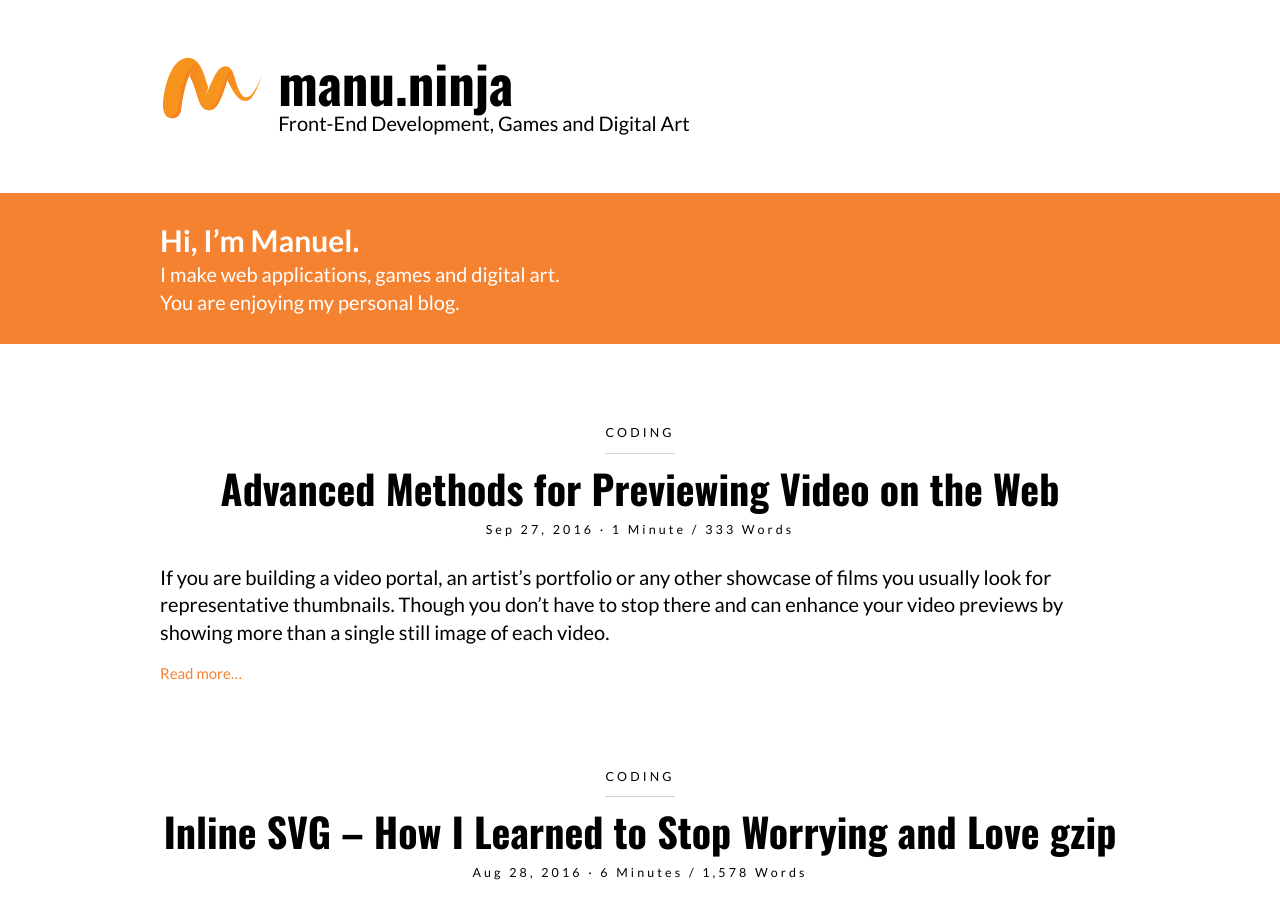
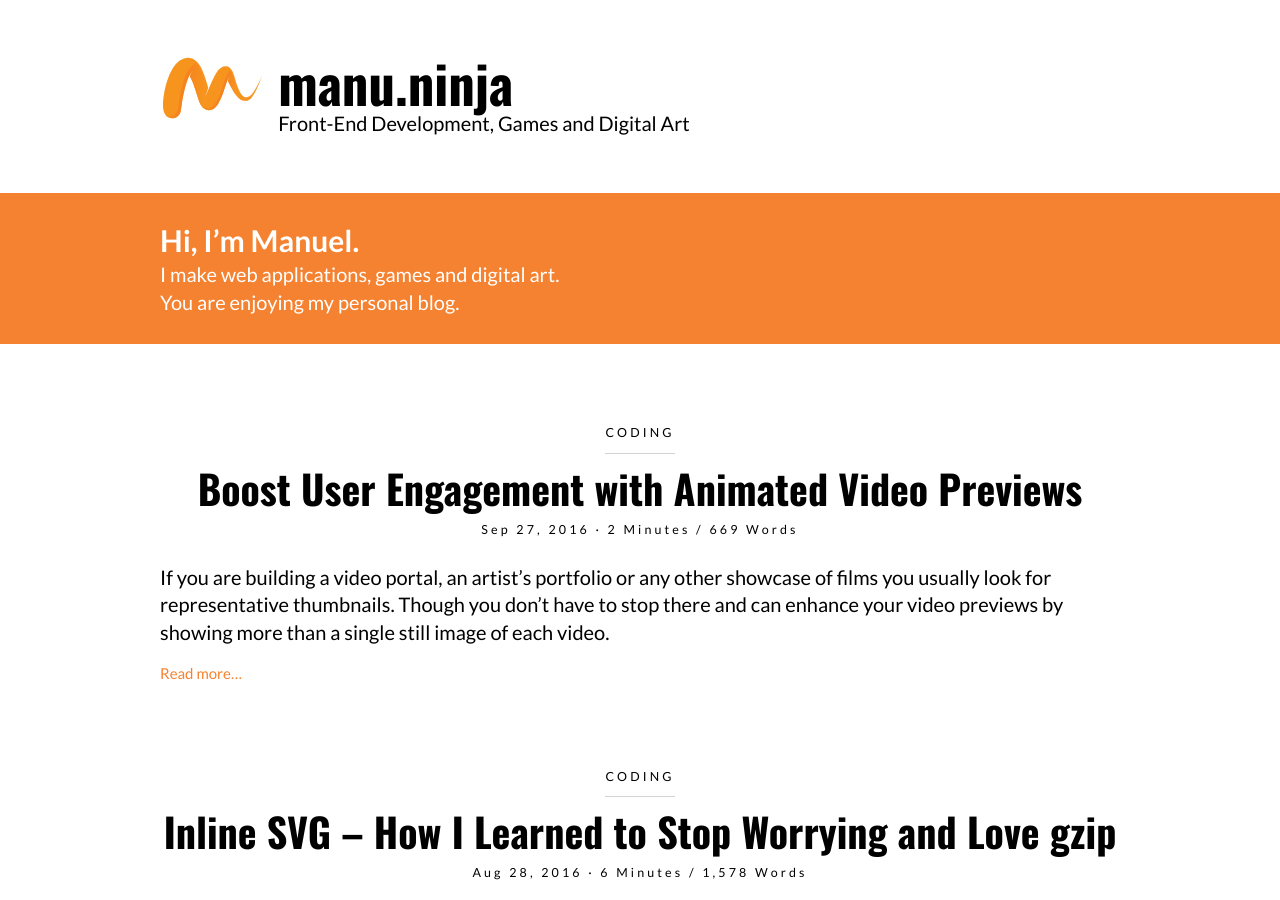
Before and after one commit to Lorti/manu.ninja, a Jekyll site: the page built from index.html, in a window 1280 px wide and 900 px high. Built offline with Jekyll 4.4.1, drawn with Linux system fonts in a browser that asks for light colours; nearby versions of some CDN libraries; some of the changed lines change nothing that is shown.

Commit message:
explaining shit

```diff
--- a/_posts/2016-09-27-advanced-methods-for-previewing-video-on-the-web.md
+++ b/_posts/2016-09-27-advanced-methods-for-previewing-video-on-the-web.md
@@ -1,6 +1,6 @@
 ---
 layout: post
-title:  Advanced Methods for Previewing Video on the Web
+title:  Boost User Engagement with Animated Video Previews
 date:   2016-09-27
 categories: coding
 sharing: true
@@ -21,6 +21,15 @@
        -vcodec libx264 -preset medium -crf 31  \
        -an -y preview.mp4
 ~~~
+
+* `-vf`{:.bash} sets the filtergraph, which in this case consists of three operations, separated by commas.
+    * `trim='start=4\:31:duration=4'`{:.bash} trims the video starting at 00:04:31 and ending at 00:04:35. The colon has to be escaped because colons separate parameters in the [filtergraph syntax](https://ffmpeg.org/ffmpeg-all.html#Filtergraph-syntax-1).
+    * `scale=320:-1`{:.bash} scales the video proportionally to a width of 320 pixels.
+    * `setpts=PTS-STARTPTS`{:.bash} changes the presentation timestamp of all frames, so that the trimmed video starts at 00:04:31 of the original.
+* `-t 4`{:.bash} tells FFmpeg to stop writing to the output after its duration reaches the specified value.
+* `-sws_flags gauss`{:.bash} sets the [scaling algorithm](https://ffmpeg.org/ffmpeg-all.html#Scaler-Options).
+* `-vcodec libx264 -preset medium -crf 31`{:.bash} tells FFmpeg to use the x264 encoder with medium [encoding speed](https://trac.ffmpeg.org/wiki/Encode/H.264#a2.Chooseapreset) and a [constant quality](https://trac.ffmpeg.org/wiki/Encode/H.264#a1.ChooseaCRFvalue) of 31. This is relatively low, resulting in a tiny file of 51.1 KB.
+* `-an`{:.bash} disables audio and `-y`{:.bash} overwrites the output file without asking.
 
 <video width="320" height="180" autoplay controls preload="auto" loop>
     <source src="/files/big_buck_bunny_720p_h264_preview.mp4" type="video/mp4">
@@ -46,8 +55,15 @@
 });
 ~~~
 
+
+
 ### Further thoughts about this approach
 
+* play them always as a "cover", on hover or on focus
+* difficult to choose times
+* you might want to write an editor or let users add timecodes in your cms
+* It's worth noting that this type of work is a current topic of research so again, it may produce imperfect results.
+* will not play on some mobile devices
 
 
 
@@ -59,6 +75,12 @@
 && convert slides.png -quality 75% slides.jpg \
 && rm slides.png
 ~~~
+
+* `-vf`{:.bash} sets the filtergraph, which in this case consists of three operations, separated by commas.
+    * `select=gt(scene\,0.75)'`{:.bash} selects frames to pass to the output. The condition in this case is that current frame introduces a new scene with a probability of 75%.
+    * `scale=320:-1`{:.bash} scales the video proportionally to a width of 320 pixels.
+    * `tile=4x1`{:.bash} layouts several successive frames in a grid.
+* `convert slides.png -quality 75% slides.jpg`{:.bash} uses ImageMagick to properly convert the slides to a JPEG with 40.8 KB.
 
 ![](/files/big_buck_bunny_720p_h264_slides.jpg)
 
@@ -98,4 +120,18 @@
 }
 ~~~
 
+
+
 ### Further thoughts about this approach
+
+* uses css instead of videos
+* scene detection is not perfect
+* will work on mobile
+* very flexible, you can show as many or as few as you like
+
+
+
+## Why?
+
+http://bombbomb.com/blog/video-play-rate-animated-preview-feature/
+https://blog.embed.ly/create-striking-video-previews-with-animated-covers-abd8995c127a#.38jlhwgjo
```
